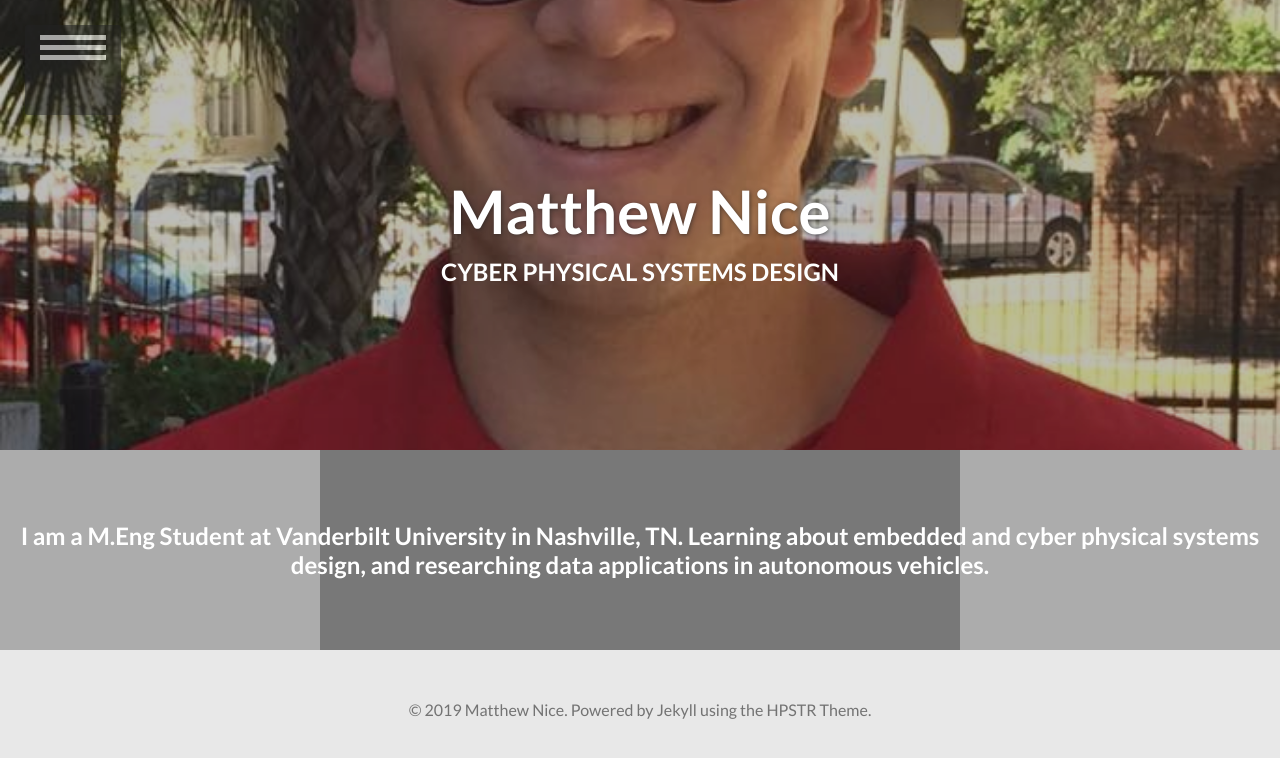
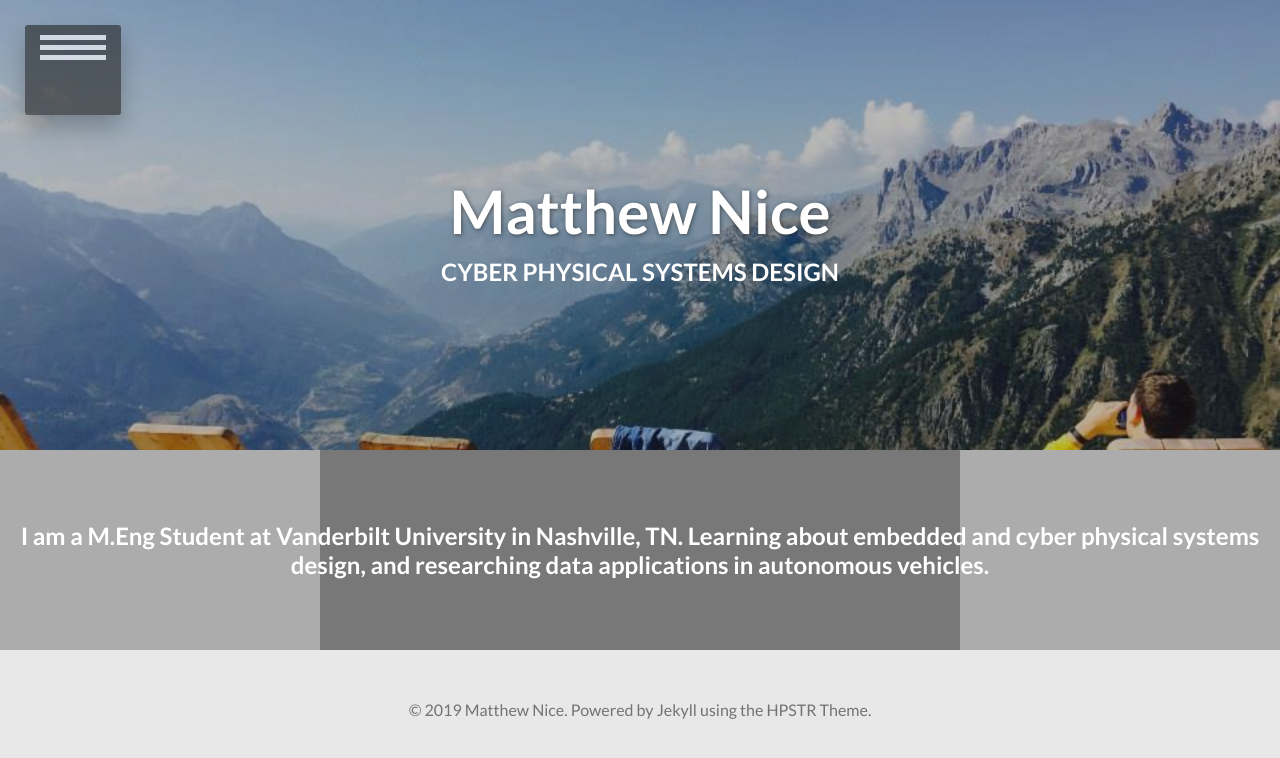
Before and after one commit to MatthewNice/MatthewNice.github.io, a Jekyll site: the page built from index.html, in a window 1280 px wide. Shown: the top 758 px of the page. Built offline with Jekyll 4.4.1, drawn with Linux system fonts in a browser that asks for light colours; nearby versions of some CDN libraries; the list of posts is cut into pages by our own code.

Commit message:
updating images

```diff
--- a/index.html
+++ b/index.html
@@ -7,7 +7,7 @@
 tags: [vanderbilt, transportation, autonomous, vehicle, data]
 comments: false
 image:
-  feature: capitals.jpg
+  feature: chairs.jpg
   secondary: yellowstone-compliment-blue.jpg
 ---
 
```
Also changed, not shown: images/alley.jpg (added), images/chairs.jpg (added), images/lookingout.jpg (added).
